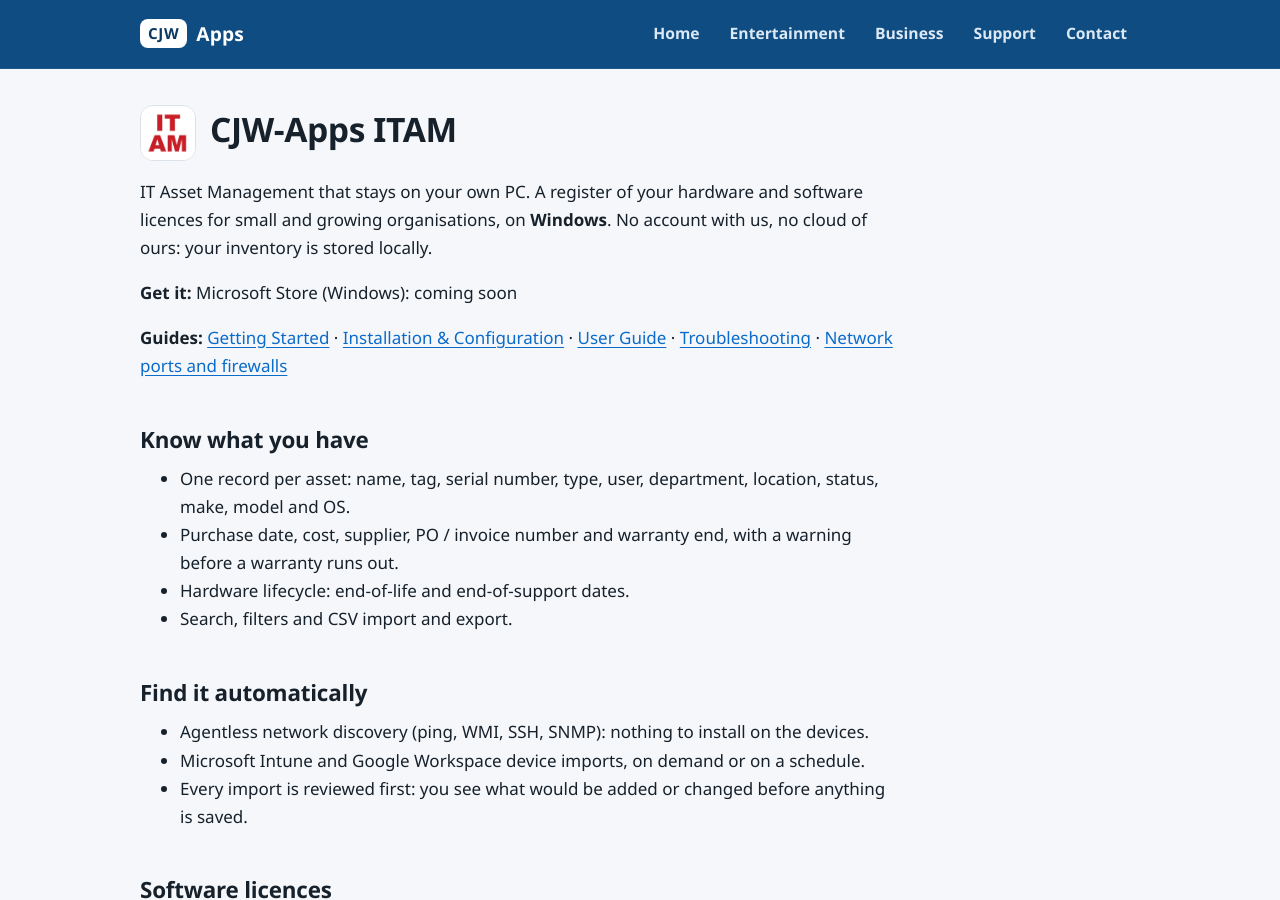
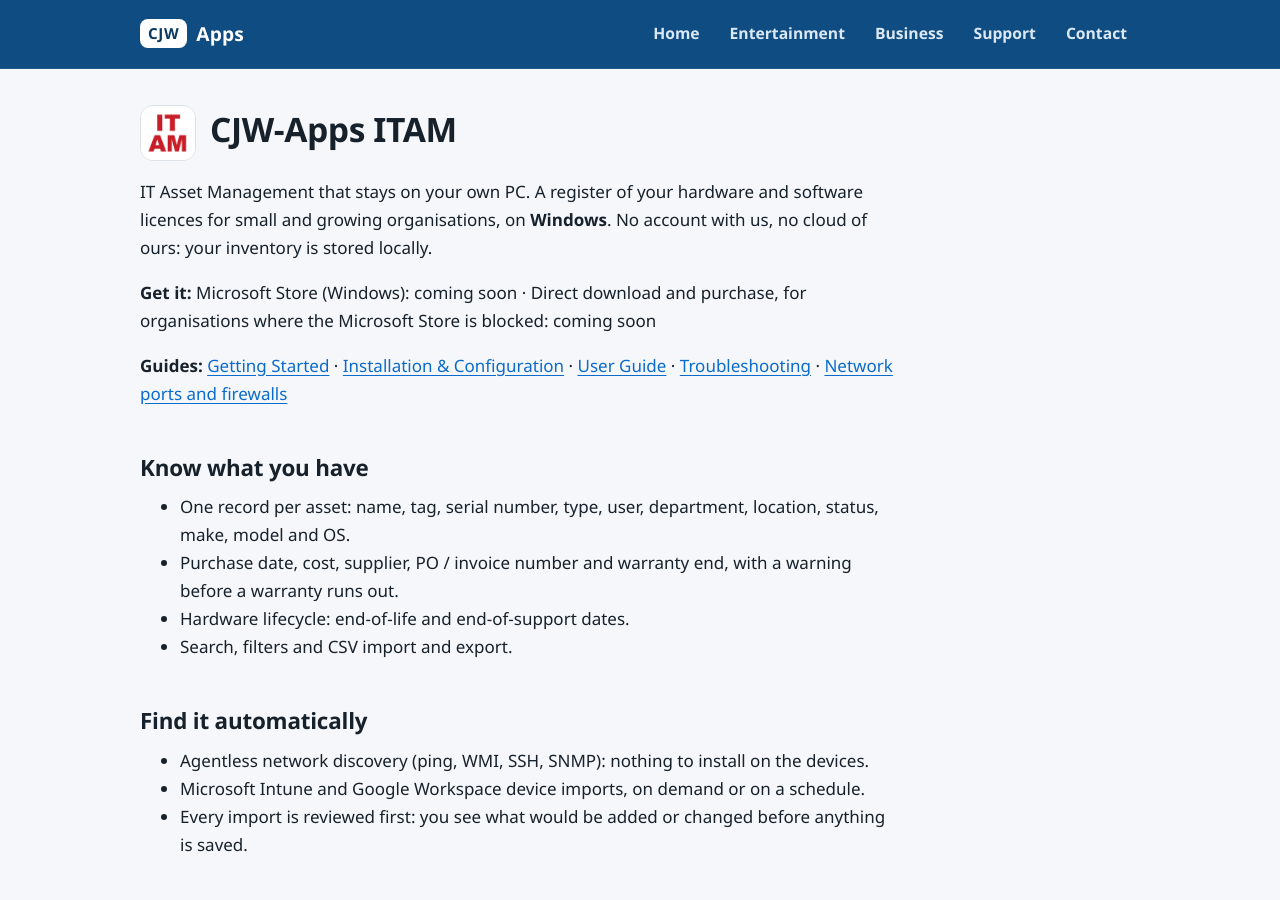
Before and after one commit to cjw-code71/cjw-apps, a Jekyll site: the page built from itam/index.md, in a window 1280 px wide and 900 px high. Built offline with Jekyll 4.4.1, drawn with Linux system fonts in a browser that asks for light colours.

Commit message:
ITAM: Direct download coming soon (for when the Microsoft Store is blocked)
Co-Authored-By: Claude Opus 5.5 <noreply@anthropic.com>

```diff
--- a/itam/index.md
+++ b/itam/index.md
@@ -9,7 +9,8 @@ hardware and software licences for small and growing organisations, on
 **Windows**. No account with us, no cloud of ours: your inventory is
 stored locally.
 
-**Get it:** Microsoft Store (Windows): coming soon
+**Get it:** Microsoft Store (Windows): coming soon ·
+Direct download and purchase, for organisations where the Microsoft Store is blocked: coming soon
 
 **Guides:** [Getting Started](guides/01-Getting-Started.html) ·
 [Installation & Configuration](guides/02-Installation-and-Configuration.html) ·
```
Also changed, not shown: business/index.md (+1 -1 lines).
